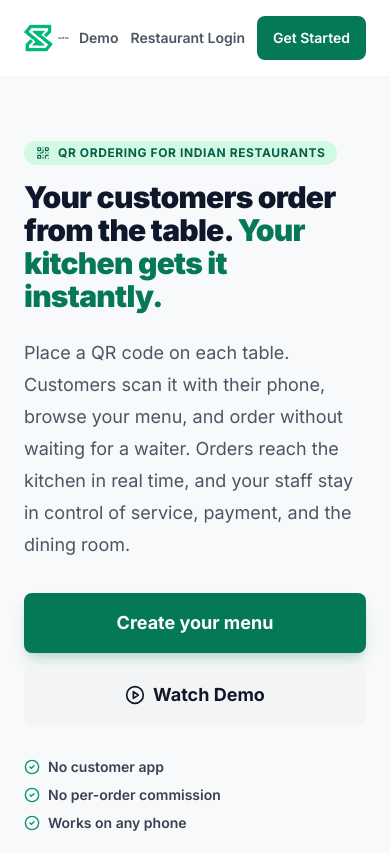
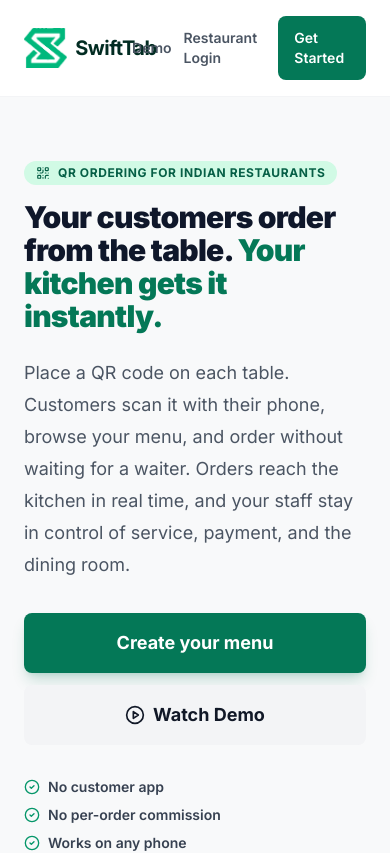
Before and after one commit to kunal3262k-bit/travio-menu-, a Next.js app in the folder apps/web/: page / in a window 390 px wide. Shown: the top 853 px of the page. Built offline with nearby package versions, Linux system fonts and the light colour scheme.

Commit message:
fix: improve SwiftTab mobile branding visibility

```diff
--- a/apps/web/app/page.tsx
+++ b/apps/web/app/page.tsx
@@ -164,7 +164,8 @@ export default function Home() {
       <nav className="border-b border-gray-100">
         <div className="mx-auto flex max-w-7xl items-center justify-between px-6 py-4">
           <Link href="/" className="flex items-center gap-2">
-            <Image src="/logo-full.png" alt="SwiftTab" width={134} height={96} className="h-8 w-auto" priority />
+            <Image src="/logo-icon.png" alt="" width={179} height={166} className="h-10 w-auto lg:h-12" priority />
+            <span className="text-xl font-bold tracking-tight text-emerald-950 lg:text-2xl">SwiftTab</span>
           </Link>
           <div className="flex items-center gap-3">
             <Link href="/demo" className="text-sm font-semibold text-gray-600 hover:text-emerald-900">
@@ -477,7 +478,8 @@ export default function Home() {
           <div className="grid gap-8 md:grid-cols-3">
             <div>
               <Link href="/" className="flex items-center gap-2">
-                <Image src="/logo-full.png" alt="SwiftTab" width={134} height={96} className="h-8 w-auto" />
+                <Image src="/logo-icon.png" alt="" width={179} height={166} className="h-10 w-auto lg:h-12" />
+                <span className="text-xl font-bold tracking-tight text-emerald-950 lg:text-2xl">SwiftTab</span>
               </Link>
               <p className="mt-3 max-w-xs text-sm leading-6 text-gray-600">
                 QR ordering, kitchen display, and staff tools built for Indian restaurants.
```
